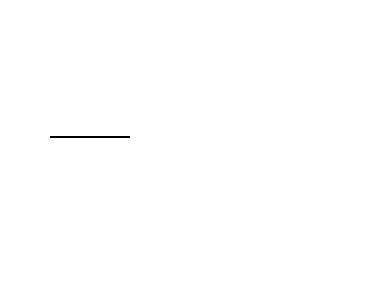
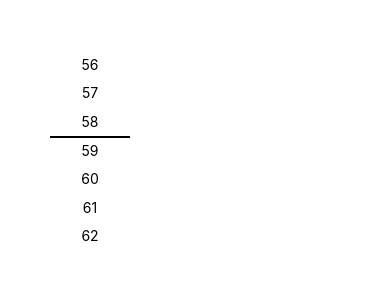
Before and after one commit to erikHerolo/Herolo-React-Native-Wheel-Picker, a React Native app: screen / in a window 390 px wide. Shown: the top 300 px of the page. Built offline with nearby package versions, Linux system fonts and the light colour scheme.

Commit message:
Fixed default options

```diff
--- a/App.js
+++ b/App.js
@@ -107,7 +107,9 @@ App.defaultProps = {
   selected: 9,
   onSelect: value => console.log('value: ', value),
   borderColor: 'black',
-  options: Array(50).map((_, i) => i + 50),
+  options: Array(50)
+    .fill('')
+    .map((_, i) => i + 50),
 };
 
 export default App;
```
